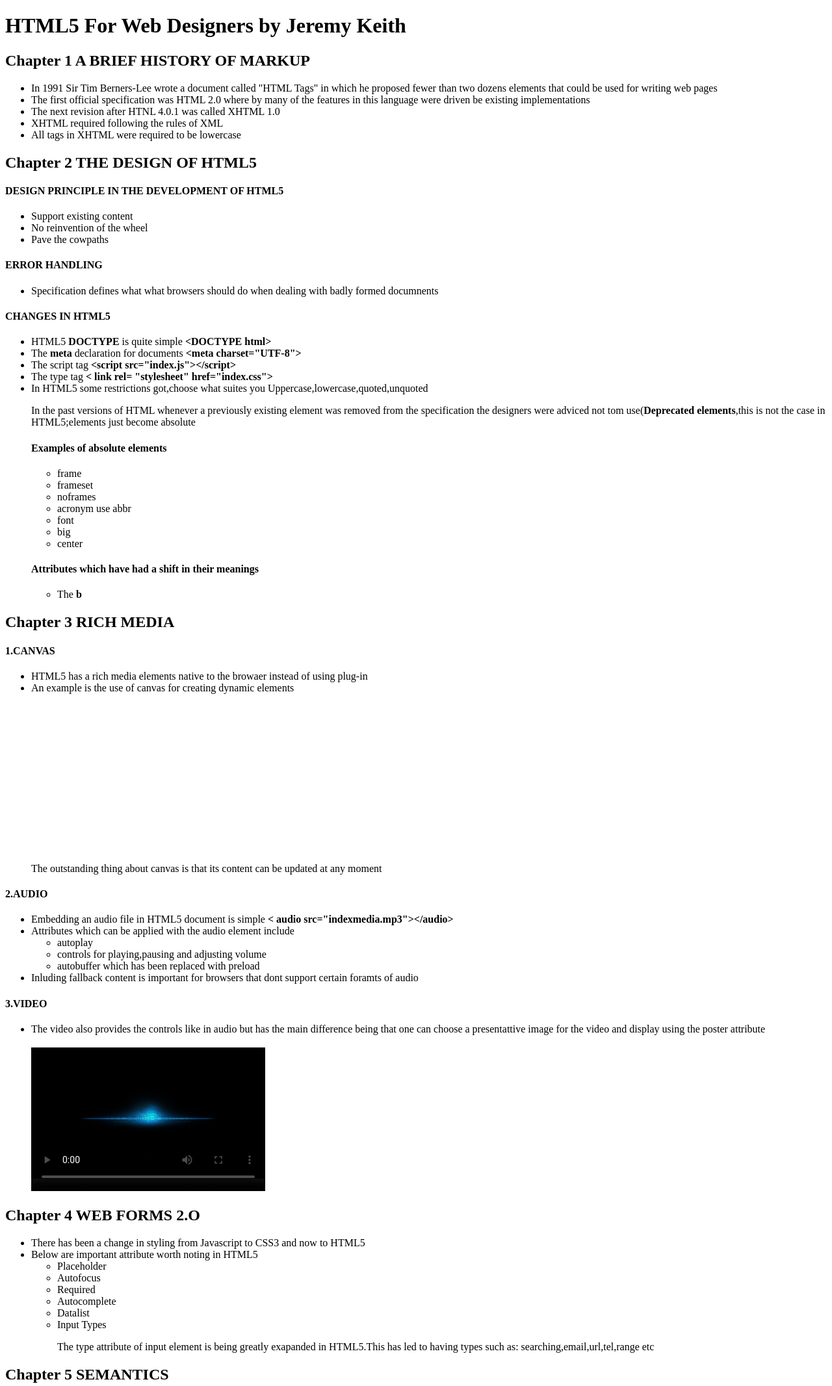
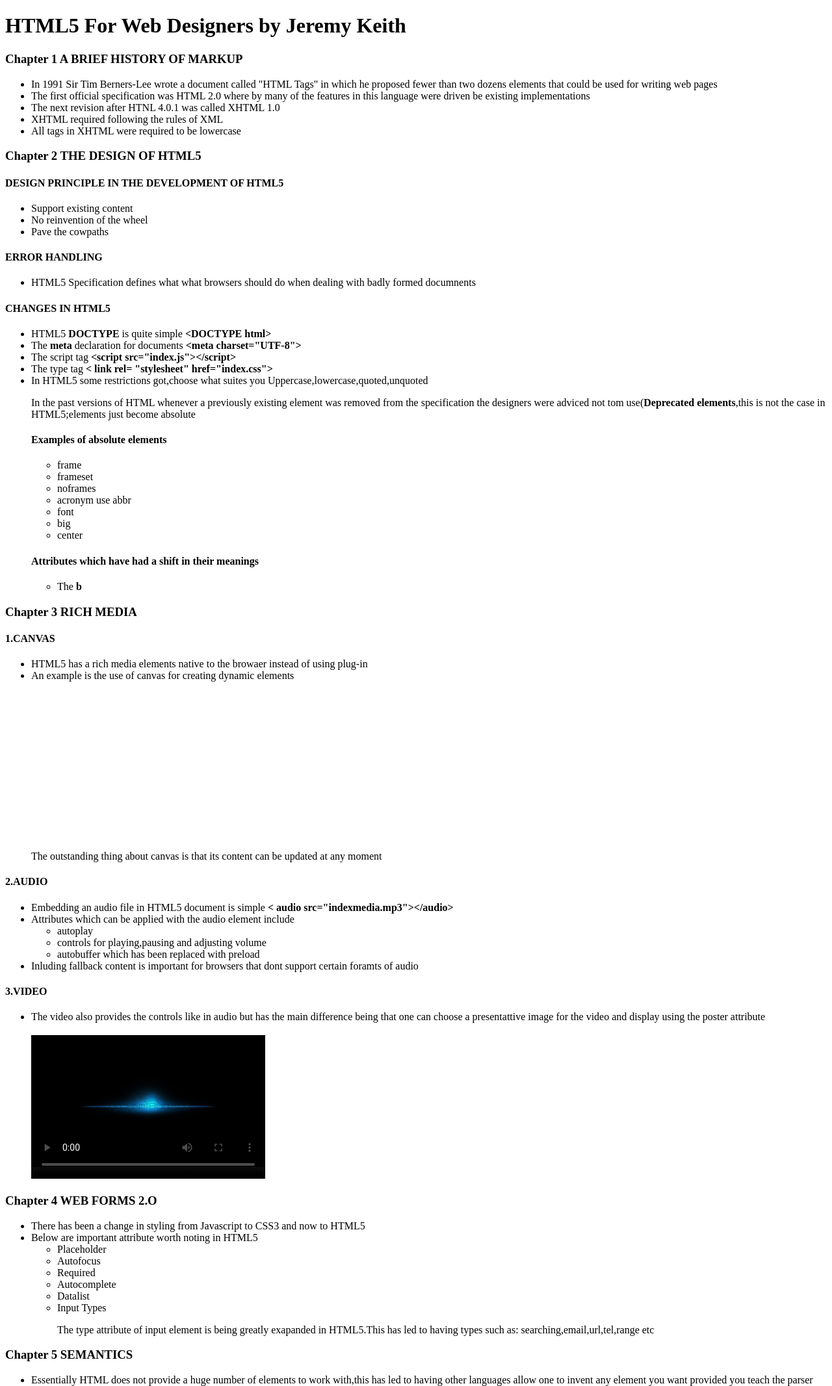
Before and after one commit to dmbuguah/dmbuguah.github.io, a plain HTML site: page index.html in a window 1280 px wide. Shown: the top 2133 px of the page at 65% size. Drawn offline with Linux system fonts and the light colour scheme; grey boxes are pictures that could not be loaded.

Commit message:
Remove content from page head

```diff
--- a/index.html
+++ b/index.html
@@ -1,15 +1,17 @@
 <!DOCTYPE html>
 <html>
 <head>
-<meta charset="UTF-8">
-    <title>HTML5 FOR WEB DESIGNERS</title>
-    <link rel="stylesheet" href="index.css">
-    <h1>HTML5 For Web Designers by Jeremy Keith</h1>
+    <meta charset="UTF-8">
+        <title>HTML5 FOR WEB DESIGNERS</title>
+        <link rel="stylesheet" href="index.css">
+
 </head>
+
 <body>
+<h1>HTML5 For Web Designers by Jeremy Keith</h2>
         <section>
             <header>
-                <h2>Chapter 1 A BRIEF HISTORY OF MARKUP</h2>
+                <h3>Chapter 1 A BRIEF HISTORY OF MARKUP</h3>
             </header>
                 <ul>
                     <li>In 1991 Sir Tim Berners-Lee wrote a document called "HTML Tags" in which he proposed fewer than two  dozens elements that could be used for writing web pages</li>
@@ -23,7 +25,7 @@
         <section>
 
             <header>
-                <h2>Chapter 2 THE DESIGN OF HTML5</h2>
+                <h3>Chapter 2 THE DESIGN OF HTML5</h3>
             </header>
 
                 <h4>DESIGN PRINCIPLE IN THE DEVELOPMENT OF HTML5</h4>
@@ -35,7 +37,7 @@
 
                 <h4>ERROR HANDLING</h4>
                     <ul>
-                        <li>Specification defines what what browsers should do when dealing with badly formed documnents</li>
+                        <li>HTML5 Specification defines what what browsers should do when dealing with badly formed documnents</li>
                     </ul>
 
                 <h4>CHANGES IN HTML5</h4>
@@ -70,7 +72,7 @@
 
         <section>
             <header>
-                <h2>Chapter 3 RICH MEDIA</h2>
+                <h3>Chapter 3 RICH MEDIA</h3>
             </header>
 
                 <h4>1.CANVAS</h4>
@@ -105,7 +107,7 @@
 
         <section>
             <header>
-                <h2>Chapter 4 WEB FORMS 2.O</h2>
+                <h3>Chapter 4 WEB FORMS 2.O</h3>
             </header>
                 <ul>
                     <li>There has been a change in styling from Javascript to CSS3 and now to HTML5</li>
@@ -124,7 +126,7 @@
 
         <section>
             <header>
-                <h2>Chapter 5 SEMANTICS</h2>
+                <h3>Chapter 5 SEMANTICS</h3>
             </header>
                 <ul>
                     <li>Essentially HTML does not provide a huge number of elements to work with,this  has led to having other languages allow one to invent any element you want provided you teach the parser what those elements are</li>
```
